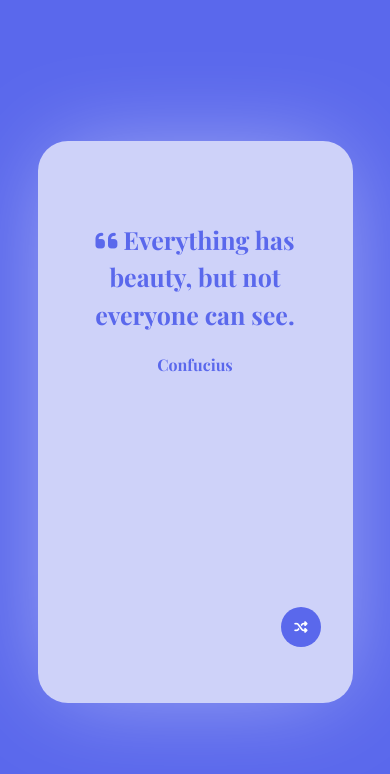
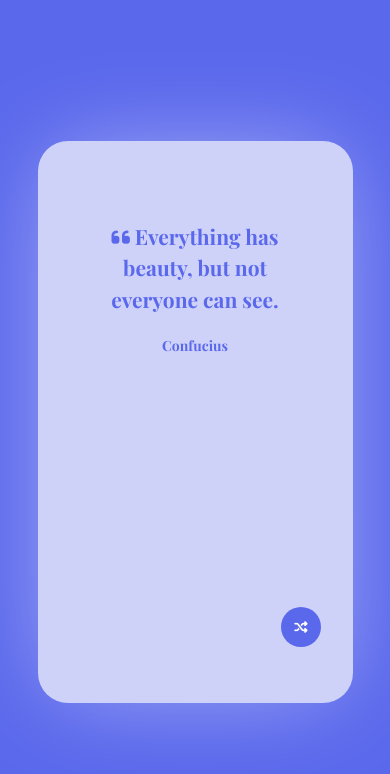
Before and after one commit to steevened/quotes-generator, a React (Vite) app: page / in a window 390 px wide. Shown: the top 774 px of the page. Built offline with nearby package versions, Linux system fonts and the light colour scheme.

Commit message:
adding another media querie

```diff
--- a/src/App.css
+++ b/src/App.css
@@ -106,3 +106,13 @@ body {
     min-width: 400px;
   }
 }
+
+@media (max-width: 400px) {
+  .app h1 {
+    font-size: 2.1rem;
+  }
+
+  .app p {
+    font-size: 1.4rem;
+  }
+}
```
